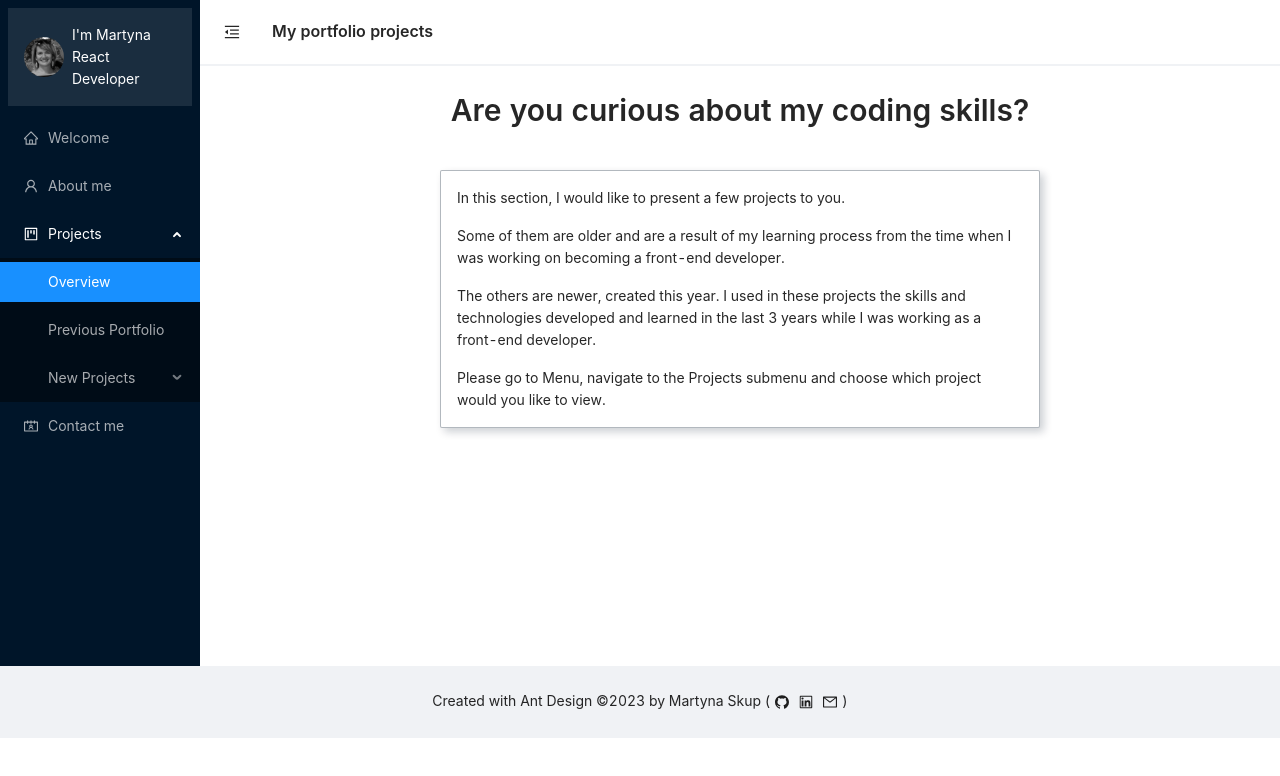
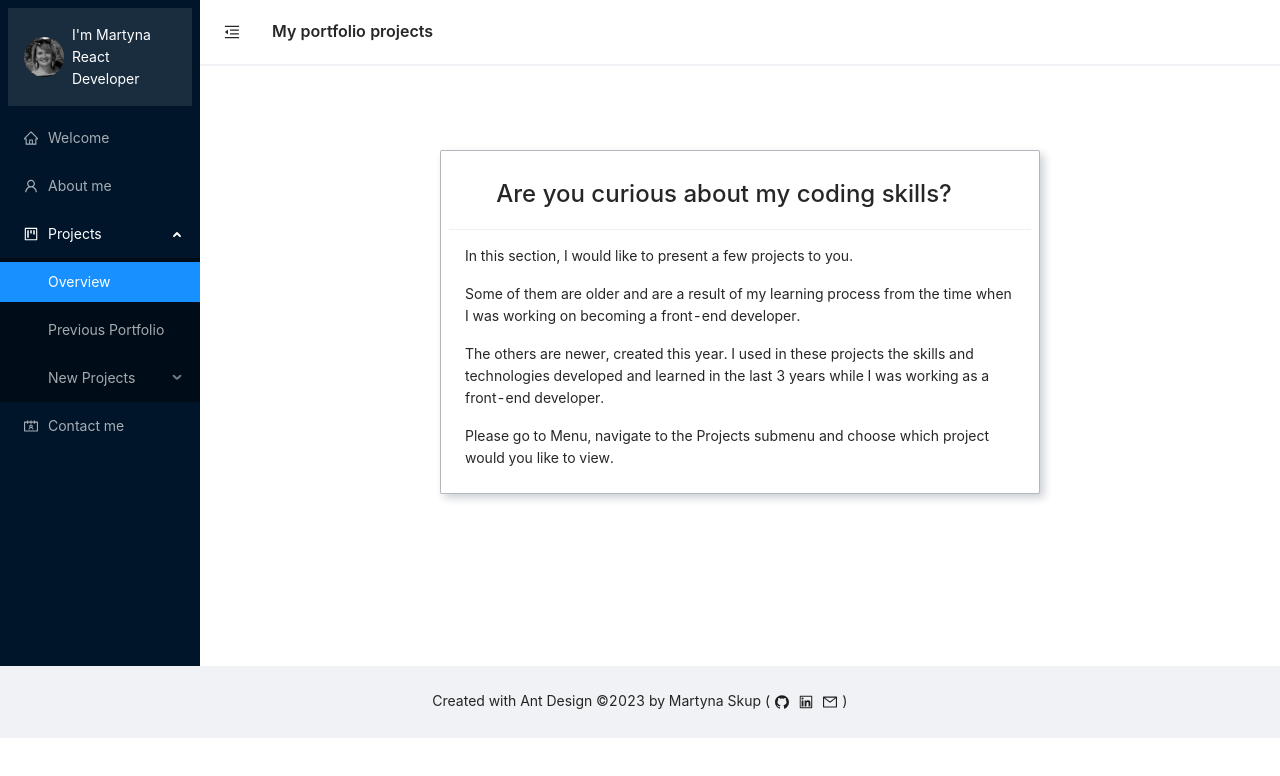
Before and after one commit to martynaskup/martynaskup.github.io, a React (Create React App) app: page /projects in a window 1280 px wide. Shown: the top 776 px of the page. Built offline with nearby package versions, Linux system fonts and the light colour scheme.

Commit message:
Update the project card style, use it in project related pages, show all projects in the Overview carousel component

```diff
--- /dev/null
+++ b/src/components/shared/ProjectCard.styles.tsx
@@ -0,0 +1,27 @@
+import styled from 'styled-components';
+import { Card } from 'antd';
+
+export const StyledCard = styled(Card)`
+  padding: 8px;
+  margin: 60px auto 24px;
+  border: 1px ridge rgba(0, 21, 41, 0.3);
+  border-radius: 2px;
+  box-shadow: 4px 4px 8px rgba(0, 21, 41, 0.2);
+  .ant-card-body {
+    padding: 16px;
+  }
+  .ant-card-head-title {
+    font-size: 24px;
+    text-align: center;
+  }
+
+  img {
+    padding-top: 16px;
+    padding-bottom: 16px;
+    border-bottom: 1px dotted rgba(0, 21, 41, 0.5);
+  }
+
+  .ant-card-meta {
+    margin-bottom: 16px;
+  }
+`;
--- a/src/pages/ProjectsPage/Projects/NewProjects/ProjectCard.tsx
+++ b/src/components/shared/ProjectCard.tsx
@@ -1,11 +1,13 @@
 import { Button, Card, CardProps, Typography } from 'antd';
-import { StyledCard } from './Overview.styles';
 import useBreakpoint from 'antd/lib/grid/hooks/useBreakpoint';
 import { ReactNode } from 'react';
+import { StyledCard } from './ProjectCard.styles';
 
 type ProjectCardProps = {
-  techStack: string;
+  techStack?: string;
   link?: ReactNode;
+  width?: string | number;
+  textAlign?: 'left' | 'center';
   children: ReactNode;
 } & CardProps;
 
@@ -13,17 +15,20 @@ function ProjectCard({
   techStack,
   link,
   children,
+  width,
+  textAlign,
   ...props
 }: ProjectCardProps) {
-  const { sm } = useBreakpoint();
+  const { sm, md } = useBreakpoint();
+  const cardWidth = md ? '600px' : sm ? '400px' : '300px';
 
   return (
     <StyledCard
       {...props}
       extra={<Button key={1}>{link}</Button>}
-      style={{ width: sm ? '500px' : '300px' }}
+      style={{ width: width ?? cardWidth, textAlign: textAlign ?? 'left' }}
     >
-      <Card.Meta description={`TechStack: ${techStack}`} />
+      {techStack ? <Card.Meta description={`TechStack: ${techStack}`} /> : null}
       <Typography.Text>{children}</Typography.Text>
     </StyledCard>
   );
--- a/src/pages/ProjectsPage/Projects/NewProjects/BudgetOverviewCard.tsx
+++ b/src/pages/ProjectsPage/Projects/NewProjects/BudgetOverviewCard.tsx
@@ -1,16 +1,19 @@
-import ProjectCard from './ProjectCard';
+import ProjectCard from '../../../../components/shared/ProjectCard';
 import budgetImage from '../../../../assets/images/projectScreenshots/budget.png';
 import { Typography } from 'antd';
 import { Link } from 'react-router-dom';
 import paths, { generatePathToPage } from '../../../../routes/paths';
 import { ArrowRightOutlined } from '@ant-design/icons';
+import useBreakpoint from 'antd/lib/grid/hooks/useBreakpoint';
 
 function BudgetOverviewCard() {
+  const { sm } = useBreakpoint();
   return (
     <ProjectCard
       cover={<img alt="budget app screenshot" src={budgetImage} />}
       techStack="Typescript, React, React Hooks, Ant Design, styled components, moment.js, Ant Design (v4), uuid library (v4)"
       title="Budget App"
+      width={sm ? '500px' : '300px'}
       children={
         <>
           <Typography.Text>
--- a/src/pages/ProjectsPage/Projects/NewProjects/Overview.styles.tsx
+++ b/src/pages/ProjectsPage/Projects/NewProjects/Overview.styles.tsx
@@ -1,5 +1,5 @@
 import styled from 'styled-components';
-import { Card, Carousel } from 'antd';
+import { Carousel } from 'antd';
 
 export const StyledCarousel = styled(Carousel)`
   .slick-dots li button {
@@ -12,29 +12,3 @@ export const StyledCarousel = styled(Carousel)`
     background: #001529;
   }
 `;
-
-export const StyledCard = styled(Card)`
-  padding: 8px;
-  margin: 50px auto 24px;
-  border: 1px ridge rgba(0, 21, 41, 0.3);
-  border-radius: 2px;
-  box-shadow: 4px 4px 8px rgba(0, 21, 41, 0.2);
-  text-align: left;
-  .ant-card-body {
-    padding: 16px;
-  }
-  .ant-card-head-title {
-    font-size: 24px;
-    text-align: center;
-  }
-
-  img {
-    padding-top: 16px;
-    padding-bottom: 16px;
-    border-bottom: 1px dotted rgba(0, 21, 41, 0.5);
-  }
-
-  .ant-card-meta {
-    margin-bottom: 16px;
-  }
-`;
--- a/src/pages/ProjectsPage/Projects/NewProjects/Overview.tsx
+++ b/src/pages/ProjectsPage/Projects/NewProjects/Overview.tsx
@@ -1,10 +1,18 @@
 import { StyledCarousel } from './Overview.styles';
 import NewProjectPlaceholder from './NewProjectPlaceholder';
 import BudgetOverviewCard from './BudgetOverviewCard';
+import ProjectsOverview from '../../ProjectsOverview';
+import PreviousPortfolio from '../PreviousPortfolio';
 
 function Overview() {
   return (
     <StyledCarousel dotPosition="top" dots={true}>
+      <div style={{ margin: '50px auto 24px' }}>
+        <ProjectsOverview />
+      </div>
+      <div>
+        <PreviousPortfolio />
+      </div>
       <div>
         <BudgetOverviewCard />
       </div>
--- a/src/pages/ProjectsPage/Projects/PreviousPortfolio.tsx
+++ b/src/pages/ProjectsPage/Projects/PreviousPortfolio.tsx
@@ -1,42 +1,41 @@
 import { Space, Typography } from 'antd';
 import { Link } from 'react-router-dom';
-import Card from '../../../components/shared/Card';
+import ProjectCard from '../../../components/shared/ProjectCard';
 
 const PreviousPortfolio = () => {
   return (
     <Space direction="vertical" size="large" align="center">
-      <Typography.Title level={2}>
-        Information and link to my previous portfolio
-      </Typography.Title>
-      <Card>
+      <ProjectCard
+        title="Information and link to my previous portfolio"
+        children={
           <Space direction="vertical" size="large">
             <Typography.Text>
               I made this portfolio in 2019. That year, I spent a lot of time
-            learning about web design. I wanted to change my job from a German &
-            Polish teacher and translator to a front-end developer.
+              learning about web design. I wanted to change my job from a German
+              & Polish teacher and translator to a front-end developer.
             </Typography.Text>
             <Typography.Text>
               In 2010, I completed my IT Bachelor's studies. I remembered that I
-            really enjoyed making websites at that time. I had some IT knowledge
-            and I remembered much of what I had learned. But, I knew that web
-            design had changed a lot over the years. So, I knew I had to work
-            hard to update my skills.
+              really enjoyed making websites at that time. I had some IT
+              knowledge and I remembered much of what I had learned. But, I knew
+              that web design had changed a lot over the years. So, I knew I had
+              to work hard to update my skills.
             </Typography.Text>
             <Typography.Text>
               This portfolio and the projects in it show what I learned from
               online classes, documents, and my own practice.
             </Typography.Text>
             <Typography.Text>
-            After I learned enough, I started working as a Front-end developer.
-            Since then, I have been improving my skills and learning more. But,
-            I think this portfolio shows what I could do after only a few months
-            of teaching myself.
+              After I learned enough, I started working as a Front-end
+              developer. Since then, I have been improving my skills and
+              learning more. But, I think this portfolio shows what I could do
+              after only a few months of teaching myself.
             </Typography.Text>
             <Typography.Text>
               I updated some of the projects. I mostly did this to make the code
               cleaner or to use new solutions, like React Hooks instead of life
-            cycle methods. But, the changes are small and most of the code still
-            shows my skills from when I was teaching myself.
+              cycle methods. But, the changes are small and most of the code
+              still shows my skills from when I was teaching myself.
             </Typography.Text>
             <Typography.Text>
               Here is the link to my previous portfolio:{' '}
@@ -49,7 +48,8 @@ const PreviousPortfolio = () => {
               </Link>
             </Typography.Text>
           </Space>
-      </Card>
+        }
+      />
     </Space>
   );
 };
--- a/src/pages/ProjectsPage/ProjectsOverview.tsx
+++ b/src/pages/ProjectsPage/ProjectsOverview.tsx
@@ -1,23 +1,23 @@
 import useBreakpoint from 'antd/lib/grid/hooks/useBreakpoint';
 import { Space, Typography } from 'antd';
-import Card from '../../components/shared/Card';
+import ProjectCard from '../../components/shared/ProjectCard';
 
 function ProjectsOverview() {
   const { sm } = useBreakpoint();
 
   return (
     <Space direction="vertical" size={sm ? 'large' : 'small'} align="center">
-      <Typography.Title level={2}>
-        Are you curious about my coding skills?
-      </Typography.Title>
-      <Card>
+      <ProjectCard
+        title="Are you curious about my coding skills?"
+        children={
           <Space direction="vertical" size="middle">
             <Typography.Text>
               In this section, I would like to present a few projects to you.
             </Typography.Text>
             <Typography.Text>
-            Some of them are older and are a result of my learning process from
-            the time when I was working on becoming a front-end developer.
+              Some of them are older and are a result of my learning process
+              from the time when I was working on becoming a front-end
+              developer.
             </Typography.Text>
             <Typography.Text>
               The others are newer, created this year. I used in these projects
@@ -25,11 +25,12 @@ function ProjectsOverview() {
               years while I was working as a front-end developer.
             </Typography.Text>
             <Typography.Text>
-            Please go to Menu, navigate to the Projects submenu and choose which
-            project would you like to view.
+              Please go to Menu, navigate to the Projects submenu and choose
+              which project would you like to view.
             </Typography.Text>
           </Space>
-      </Card>
+        }
+      />
     </Space>
   );
 }
```
Lines whose indentation alone changed are shown as unchanged.
